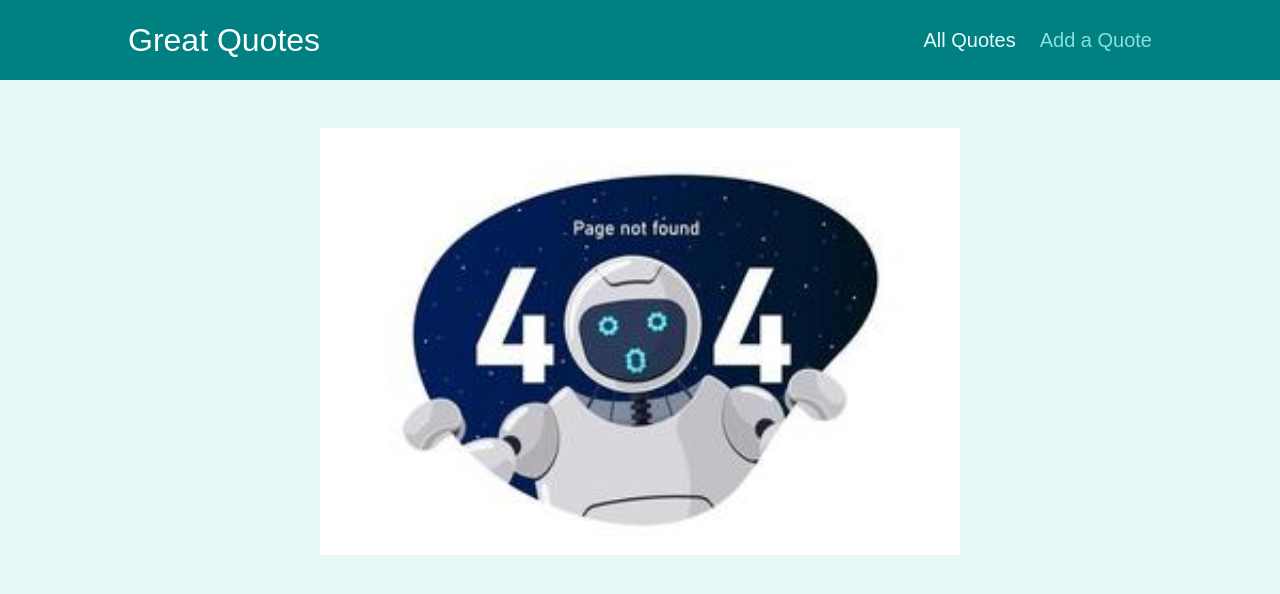
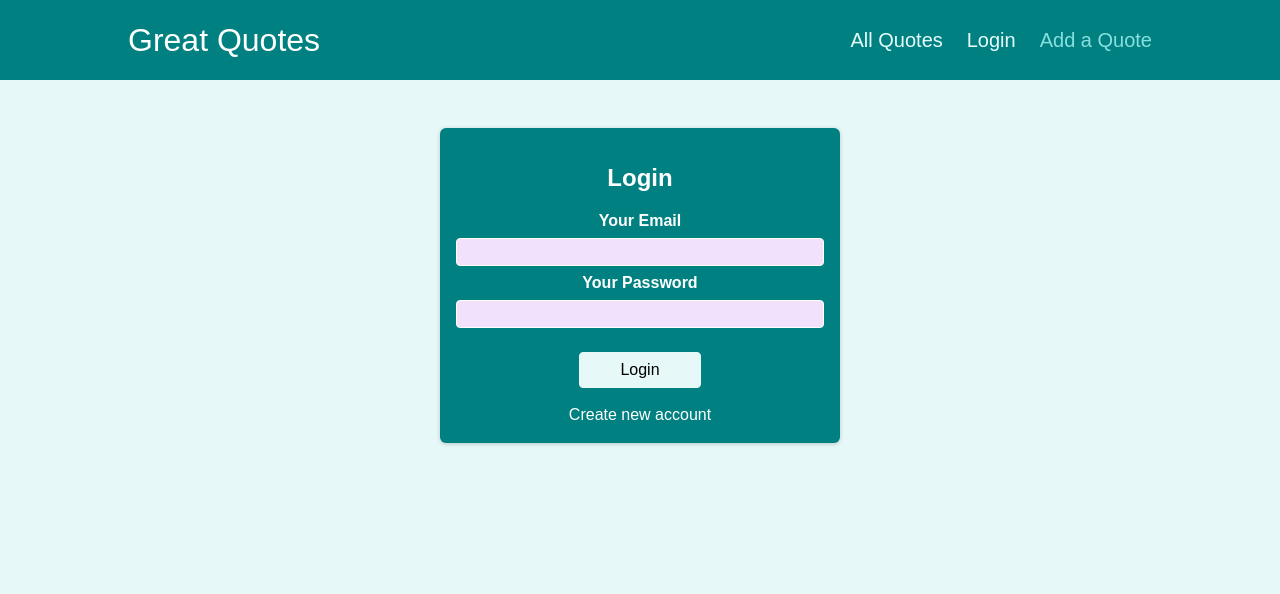
Before and after one commit to Himanikuraware/My_Quotes_SPA, a React (Create React App) app: page /auth in a window 1280 px wide. Shown: the top 594 px of the page. Built offline with nearby package versions, Linux system fonts and the light colour scheme.

Commit message:
Added Authentication form.

```diff
--- a/src/App.js
+++ b/src/App.js
@@ -2,6 +2,7 @@
 
 import Layout from "./components/layout/Layout";
 import AllQuotes from "./pages/AllQuotes";
+import AuthPage from "./pages/AuthPage";
 import NewQuote from "./pages/NewQuote";
 import NotFound from "./pages/NotFound";
 import QuoteDetail from "./pages/QuoteDetail";
@@ -15,6 +16,9 @@
         </Route>
         <Route path="/quotes" exact>
           <AllQuotes />
+        </Route>
+        <Route path="/auth" exact>
+          <AuthPage />
         </Route>
         <Route path="/quotes/:quoteId">
           <QuoteDetail />
--- /dev/null
+++ b/src/components/Auth/AuthForm.jsx
@@ -0,0 +1,39 @@
+import { useState } from 'react';
+
+import classes from './AuthForm.module.css';
+
+const AuthForm = () => {
+  const [isLogin, setIsLogin] = useState(true);
+
+  const switchAuthModeHandler = () => {
+    setIsLogin((prevState) => !prevState);
+  };
+
+  return (
+    <section className={classes.auth}>
+      <h1>{isLogin ? 'Login' : 'Sign Up'}</h1>
+      <form>
+        <div className={classes.control}>
+          <label htmlFor='email'>Your Email</label>
+          <input type='email' id='email' required />
+        </div>
+        <div className={classes.control}>
+          <label htmlFor='password'>Your Password</label>
+          <input type='password' id='password' required />
+        </div>
+        <div className={classes.actions}>
+          <button>{isLogin ? 'Login' : 'Create Account'}</button>
+          <button
+            type='button'
+            className={classes.toggle}
+            onClick={switchAuthModeHandler}
+          >
+            {isLogin ? 'Create new account' : 'Login with existing account'}
+          </button>
+        </div>
+      </form>
+    </section>
+  );
+};
+
+export default AuthForm;
--- /dev/null
+++ b/src/components/Auth/AuthForm.module.css
@@ -0,0 +1,73 @@
+.auth {
+  margin: 3rem auto;
+  width: 95%;
+  max-width: 25rem;
+  border-radius: 6px;
+  background-color: #008080;
+  box-shadow: 0 1px 4px rgba(0, 0, 0, 0.2);
+  padding: 1rem;
+  text-align: center;
+}
+
+.auth h1 {
+  text-align: center;
+  color: white;
+}
+
+.control {
+  margin-bottom: 0.5rem;
+}
+
+.control label {
+  display: block;
+  color: white;
+  font-weight: bold;
+  margin-bottom: 0.5rem;
+}
+
+.control input {
+  font: inherit;
+  background-color: #f1e1fc;
+  color: #38015c;
+  border-radius: 4px;
+  border: 1px solid white;
+  width: 100%;
+  text-align: left;
+  padding: 0.25rem;
+}
+
+.actions {
+  margin-top: 1.5rem;
+  display: flex;
+  flex-direction: column;
+  align-items: center;
+}
+
+.actions button {
+  cursor: pointer;
+  font: inherit;
+  color: black;
+  background-color: #e7f8f8;
+  border: 1px solid #e7f8f8;
+  border-radius: 4px;
+  padding: 0.5rem 2.5rem;
+}
+
+.actions button:hover {
+  background-color: #64a0a0;
+  color: white;
+  border-color: white
+}
+
+.actions .toggle {
+  margin-top: 1rem;
+  background-color: transparent;
+  color: white ;
+  border: none;
+  padding: 0.15rem 1.5rem;
+}
+
+.actions .toggle:hover {
+  background-color: transparent;
+  color: #9de6e6;
+}
--- a/src/components/layout/MainNavigation.jsx
+++ b/src/components/layout/MainNavigation.jsx
@@ -6,12 +6,19 @@
 const MainNavigation = () => {
   return (
     <header className={classes.header}>
-      <div className={classes.logo}>Great Quotes</div>
+      <div className={classes.logo}>
+        <NavLink to="/" >Great Quotes</NavLink>
+      </div>
       <nav className={classes.nav}>
         <ul>
           <li>
             <NavLink to="/" activeClassName={classes.active}>
               All Quotes
+            </NavLink>
+          </li>
+          <li>
+            <NavLink to="/auth" activeClassName={classes.active}>
+              Login
             </NavLink>
           </li>
           <li>
--- a/src/components/layout/MainNavigation.module.css
+++ b/src/components/layout/MainNavigation.module.css
@@ -8,9 +8,10 @@
   background-color: #008080;
 }
 
-.logo {
+.logo a{
   font-size: 2rem;
   color: white;
+  text-decoration: none;
 }
 
 .nav ul {
--- /dev/null
+++ b/src/pages/AuthPage.jsx
@@ -0,0 +1,7 @@
+import AuthForm from '../components/Auth/AuthForm';
+
+const AuthPage = () => {
+  return <AuthForm />;
+};
+
+export default AuthPage;
```
